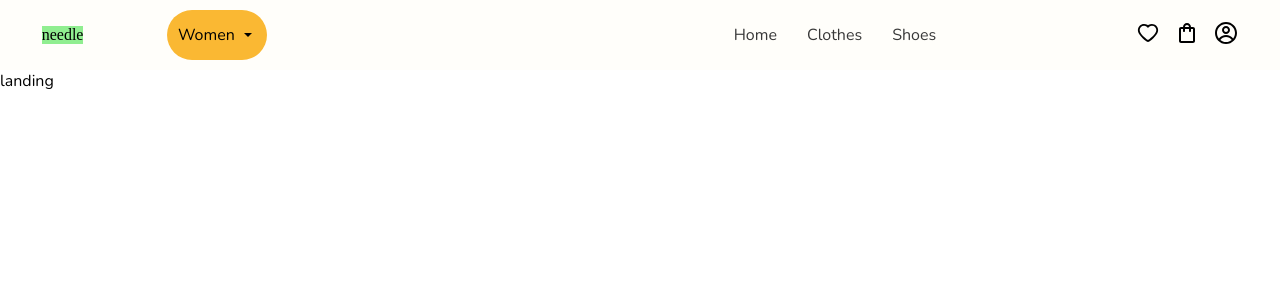
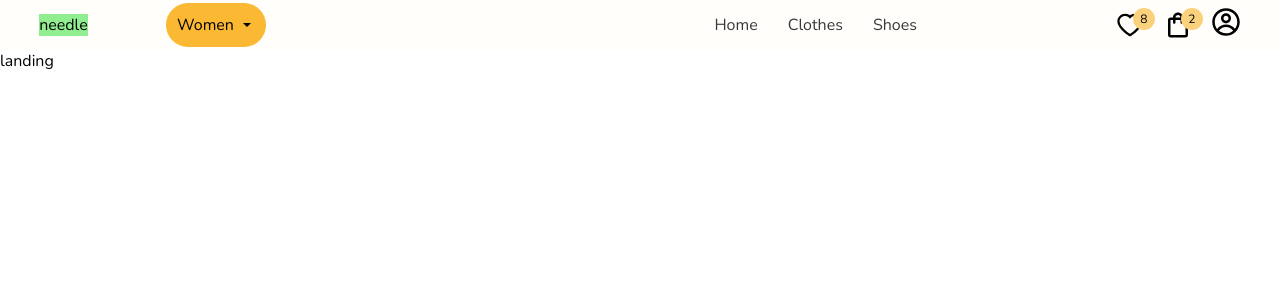
Before and after one commit to moisens/needle, a React (Vite) app: page / in a window 1280 px wide. Shown: the top 300 px of the page. Built offline with nearby package versions, Linux system fonts and the light colour scheme.

Commit message:
nav css mixins

```diff
--- a/src/components/nav/Nav.tsx
+++ b/src/components/nav/Nav.tsx
@@ -7,9 +7,7 @@ import Navlist from "./Navlist";
 
 type Props = {};
 
-
 const Nav = (props: Props) => {
-
   return (
     <nav className="navbar-container">
       <div className="logo">needle</div>
@@ -18,13 +16,15 @@ const Nav = (props: Props) => {
         <Navlist />
         <div className="fav-cart-user">
           <div className="favorites-container">
-            <AiOutlineHeart size="1.5rem" />
+            <AiOutlineHeart size="1.875rem" />
+            <div className="favorites-count">8</div>
           </div>
           <div className="carts-container">
-            <MdOutlineShoppingBag size="1.5rem" />
+            <MdOutlineShoppingBag size="1.875rem" />
+            <div className="cart-count">2</div>
           </div>
           <div className="user-container">
-            <CgProfile size="1.5rem" />
+            <CgProfile size="1.875rem" />
           </div>
         </div>
       </div>
--- a/src/components/nav/Navlist.tsx
+++ b/src/components/nav/Navlist.tsx
@@ -1,5 +1,5 @@
 import { womenLinks } from "../../utils/linksNav";
-import { Link } from "react-router-dom";
+import { Link, NavLink } from "react-router-dom";
 
 type Props = {};
 
@@ -10,7 +10,9 @@ const Navlist = (props: Props) => {
         const { id, url, text } = link;
         return (
           <li key={id}>
-            <Link to={url}>{text}</Link>
+            <NavLink to={url} className={({ isActive }) => isActive ? "li-a activeLink" : "li-a"}>
+              {text}
+            </NavLink>
           </li>
         );
       })}
--- a/src/components/nav/nav.scss
+++ b/src/components/nav/nav.scss
@@ -1,11 +1,10 @@
 @use "../../scss/variables";
 @use "../../scss/mixins";
-
 
 .navbar-container {
   background-color: variables.$bck-yellow;
   @include mixins.displaySpace-around;
-  padding: 10px 0;
+  font-family: "Nunito";
 }
 
 .logo {
@@ -25,7 +24,8 @@
       background-color: variables.$yellow-listbox;
       width: 100px;
       height: 0px;
-      padding: 25px 0;
+      padding: 22px 0;
+      margin: 3px 0;
       @include mixins.displayCenter-center;
       cursor: pointer;
       border-radius: 29px;
@@ -43,12 +43,12 @@
     background-color: variables.$bck-yellow;
     @include mixins.listStyleType;
     position: absolute;
-    top: 63px;
+    top: 55px;
     width: 100px;
     line-height: 1.9;
     cursor: pointer;
     font-family: "Nunito";
-    border: solid .5px variables.$dark-purple;
+    border: solid 0.5px variables.$dark-purple;
     border-radius: 5px;
 
     .category-option {
@@ -69,23 +69,68 @@
   }
 
   .uls-list {
-    //background-color: red;
     @include mixins.displayFlexEndCenter;
     flex-grow: 0.4;
     font-family: "Nunito";
-    gap: 30px;
+    gap: 10px;
 
     li {
       @include mixins.listStyleType;
-      a {
+      .li-a {
         text-decoration: none;
         color: variables.$grayish-color;
+        padding: 14.1px 10px;
+
+        &.activeLink {
+          background-color: variables.$red-color;
+          color: variables.$white-color;
+        }
       }
     }
   }
 
   .fav-cart-user {
     @include mixins.displaySpace-around;
-    gap: 15px;
+    gap: 18px;
+
+    .favorites-container {
+      @include mixins.displayFlex;
+      position: relative;
+
+      .favorites-count {
+        @include mixins.countProduct(
+          variables.$light-yellow,
+          12px,
+          12px,
+          50%,
+          absolute,
+          -2px,
+          18px,
+          0.75rem,
+          11px
+        );
+        @include mixins.displayCenter-center;
+      }
+    }
+
+    .carts-container {
+      @include mixins.displayFlex;
+      position: relative;
+
+      .cart-count {
+        @include mixins.countProduct(
+          variables.$light-yellow,
+          12px,
+          12px,
+          50%,
+          absolute,
+          -2px,
+          18px,
+          0.75rem,
+          11px
+        );
+        @include mixins.displayCenter-center;
+      }
+    }
   }
 }
--- a/src/scss/_mixins.scss
+++ b/src/scss/_mixins.scss
@@ -1,3 +1,9 @@
+/*==================================
+  display flex
+  ==================================*/
+@mixin displayFlex {
+  display: flex;
+}
 /*==================================
   display space around
   ==================================*/
@@ -39,13 +45,36 @@
   list-style-type: none;
 }
 
-
 /*==================================
   display flex end center
   ==================================*/
-  @mixin displayFlexEndCenter {
-    display: flex;
-    justify-content: flex-end;
-    align-items: center;
+@mixin displayFlexEndCenter {
+  display: flex;
+  justify-content: flex-end;
+  align-items: center;
+}
 
-  }
+/*==================================
+  count favorites + product in cart
+  ==================================*/
+@mixin countProduct(
+  $background-color,
+  $width,
+  $height,
+  $border-radius,
+  $position: absolute,
+  $top,
+  $left,
+  $font-size,
+  $padding
+) {
+  background-color: $background-color;
+  width: $width;
+  height: $height;
+  border-radius: $border-radius;
+  position: $position;
+  top: $top;
+  left: $left;
+  font-size: $font-size;
+  padding: $padding;
+}
--- a/src/scss/_variables.scss
+++ b/src/scss/_variables.scss
@@ -14,8 +14,3 @@ $dark-purple: hsl(265, 71%, 40%);
 $super-darkpurple: hsl(266, 82%, 15%);
 $grayish-color: hsl(0, 0%, 22%);
 $red-color: hsl(6, 90%, 61%);
-
-
-/*==================================
-
-  ==================================*/
```
